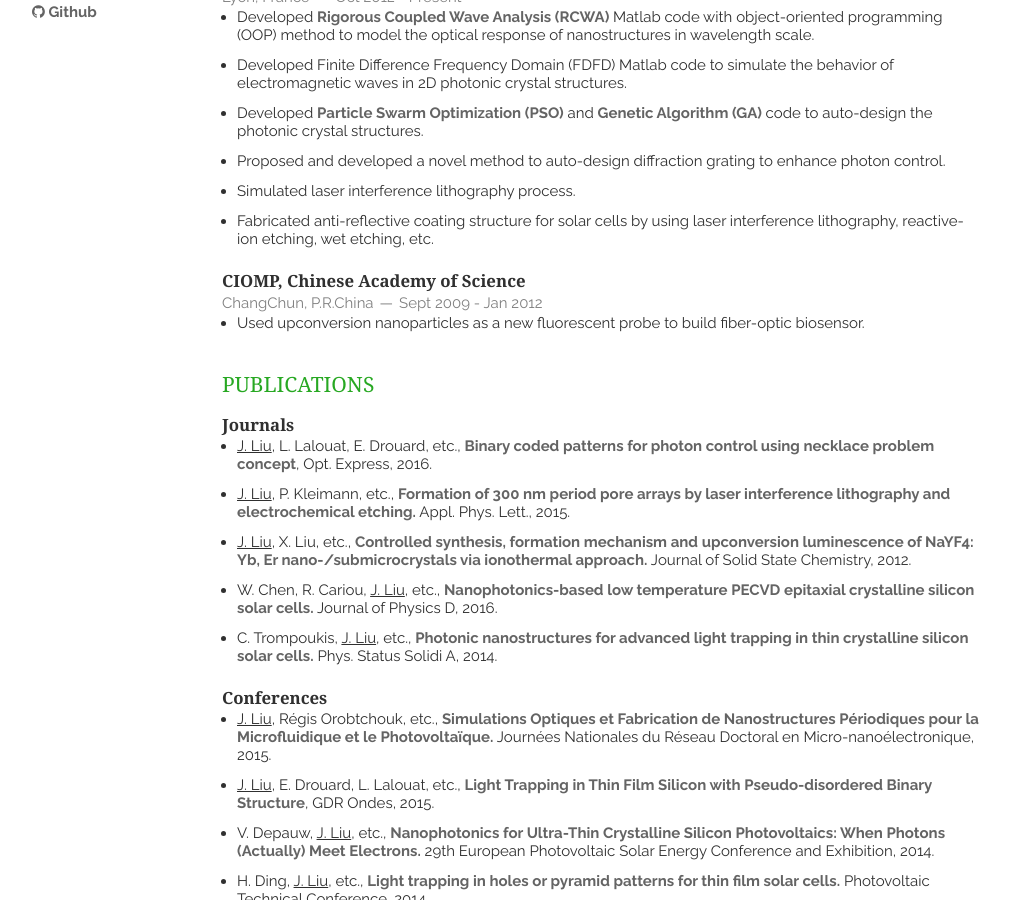
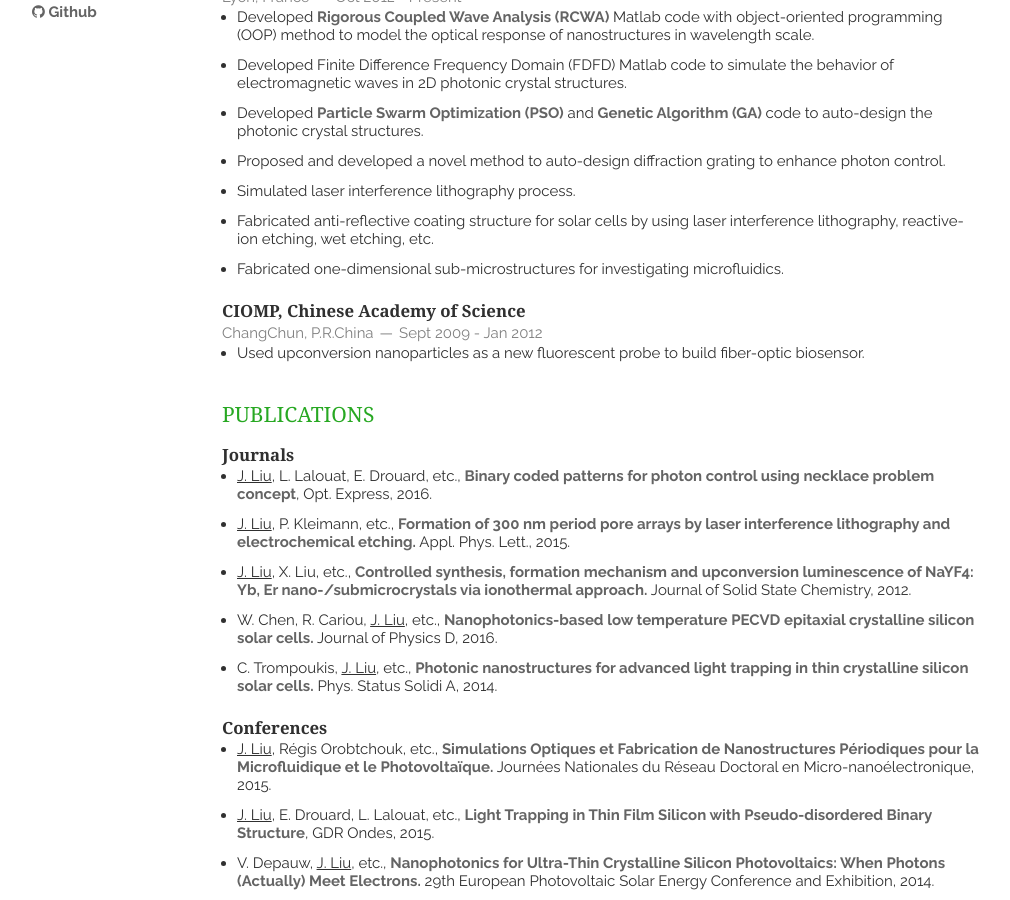
Before and after one commit to insaliujia/insaliujia.github.io, a Jekyll site: the page built from index.html, in a window 1280 px wide and 900 px high, scrolled down 474 px. Shown: the whole window, without its empty margins (138-1148 px from the left). Built offline with Jekyll 4.4.1, drawn with Linux system fonts in a browser that asks for light colours; nearby versions of some CDN libraries; Markdown is read by kramdown in place of the engine named in the settings; the list of posts is cut into pages by our own code.

Commit message:
update research

```diff
--- a/_includes/research.html
+++ b/_includes/research.html
@@ -18,6 +18,8 @@
 			</li>
 			<li>Fabricated anti-reflective coating structure for solar cells by using laser interference lithography, reactive-ion etching, wet etching, etc.
 			</li>
+			<li>Fabricated one-dimensional sub-microstructures for investigating microfluidics.
+			</li>
 		</ul>
     </article>
     <article>
```
